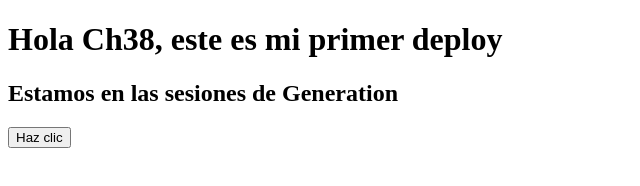
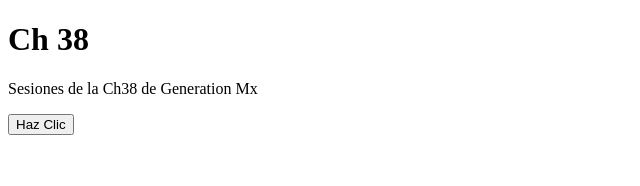
Before and after one commit to Reizaiv/-Ch38-sesiones, a plain HTML site: page index.html in a window 1280 px wide. Shown: the whole page, without its empty margins (0-640 px from the left). Drawn offline with Linux system fonts and the light colour scheme.

Commit message:
feat: version de html 5 con metas

```diff
--- a/index.html
+++ b/index.html
@@ -1,12 +1,16 @@
 <!DOCTYPE html>
-<html>
-	<head>
-		<title> Ch38 </title>
-	</head>
+<html lang="en">
+<head>
+	<meta charset="UTF-8">
+	<meta name="viewport" content="width=device-width, initial-scale=1.0">
+	<title>Document</title>
+</head>
+<body>
+	<main>
+		<h1>Ch 38</h1>
+		<p>Sesiones de la Ch38 de Generation Mx</p>
+		<button>Haz Clic</button>
+	</main>
 
-	<body>
-		<h1>Hola Ch38, este es mi primer deploy</h1>
-		<h2>Estamos en las sesiones de Generation</h2>
-		<button> Haz clic </button>
-	</body>
+</body>
 </html>
```
